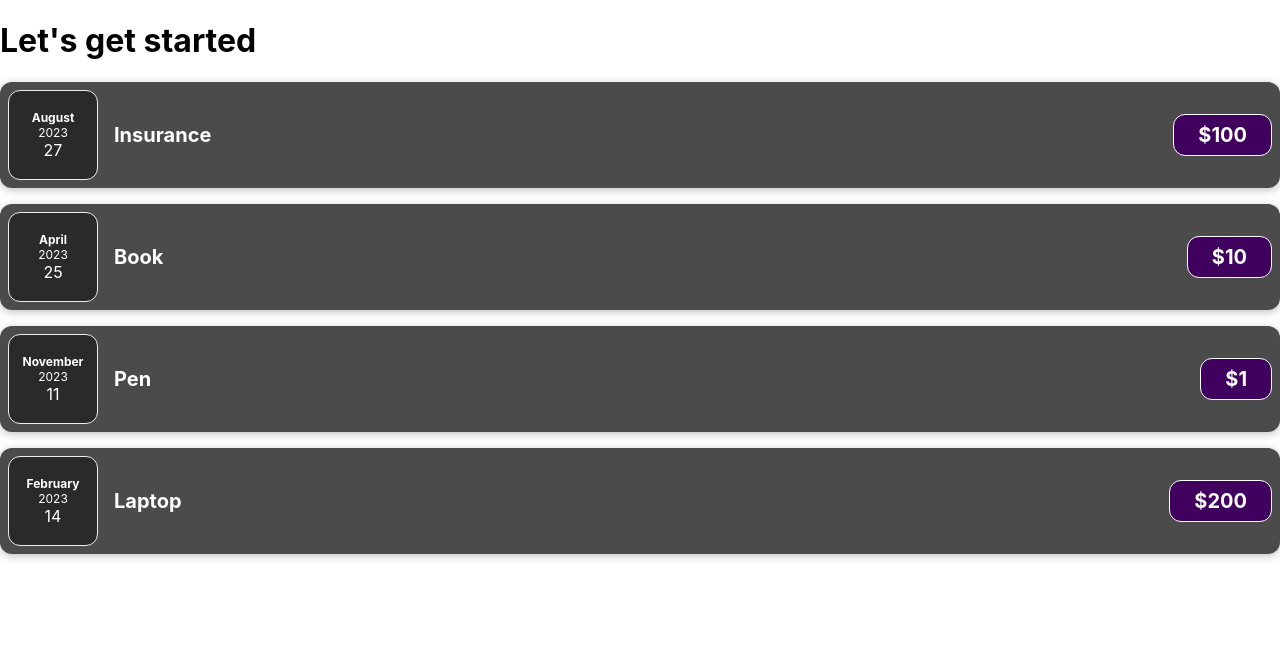
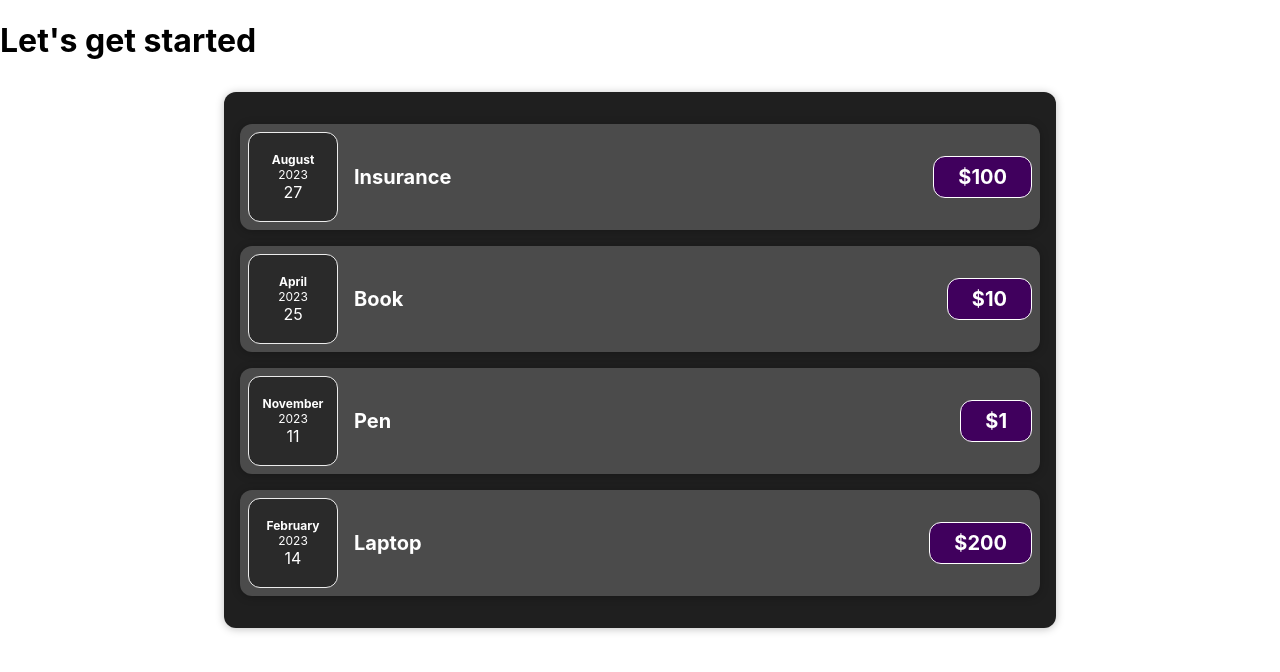
Before and after one commit to ysagar558/ReactDisplayTaskSharpener, a React (Create React App) app: page / in a window 1280 px wide. Shown: the top 672 px of the page. Built offline with nearby package versions, Linux system fonts and the light colour scheme.

Commit message:
Wrapper compnenets

```diff
--- /dev/null
+++ b/src/components/Card.css
@@ -0,0 +1,4 @@
+.card {
+  border-radius: 12px;
+  box-shadow: 0 1px 8px rgba(0, 0, 0, 0.25);
+}
--- /dev/null
+++ b/src/components/Card.js
@@ -0,0 +1,9 @@
+import "./Card.css";
+
+function Card(props) {
+  const classes = "card " + props.className;
+  return <div className={classes}>{props.children}</div>;
+
+}
+
+export default Card;
--- a/src/components/ExpenseItem.css
+++ b/src/components/ExpenseItem.css
@@ -2,10 +2,8 @@
   display: flex;
   justify-content: space-between;
   align-items: center;
-  box-shadow: 0 2px 8px rgba(0, 0, 0, 0.25);
   padding: 0.5rem;
   margin: 1rem 0;
-  border-radius: 12px;
   background-color: #4b4b4b;
 }
 
--- a/src/components/ExpenseItem.js
+++ b/src/components/ExpenseItem.js
@@ -1,5 +1,6 @@
 import "./ExpenseItem.css"
 import ExpenseDate from "./ExpenseDate";
+import Card from "./Card";
 
 function ExpenseItem(props){
   //       const expenseDate = new Date(2023, 7, 15).toISOString();
@@ -8,13 +9,13 @@
   // const expenseLocation = "Bangalore";
 
   return (
-    <div className="expense-item">
+    <Card className="expense-item">
       <ExpenseDate date={props.date}></ExpenseDate>
       <div className="expense-item__description">
         <h2>{props.title}</h2>
         <div className="expense-item__price">${props.price}</div>
       </div>
-    </div>
+    </Card>
     );
 }
 export default ExpenseItem;
--- a/src/components/Expenses.css
+++ b/src/components/Expenses.css
@@ -4,6 +4,5 @@
   margin: 2rem auto;
   width: 50rem;
   max-width: 95%;
-  border-radius: 12px;
-  box-shadow: 0 1px 8px rgba(0, 0, 0, 0.25);
+
 }
--- a/src/components/Expenses.js
+++ b/src/components/Expenses.js
@@ -1,10 +1,11 @@
 import "./Expenses.css";
 import ExpenseItem from "./ExpenseItem";
+import Card from "./Card";
 
 function Expenses(props)
 {
   return (
-    <div>
+    <Card className="expenses">
       {props.expenses.map((expense, index) => {
         return (
           <ExpenseItem
@@ -16,7 +17,7 @@
           ></ExpenseItem>
         );
       })}
-    </div>
+    </Card>
   );
 
 }
```
